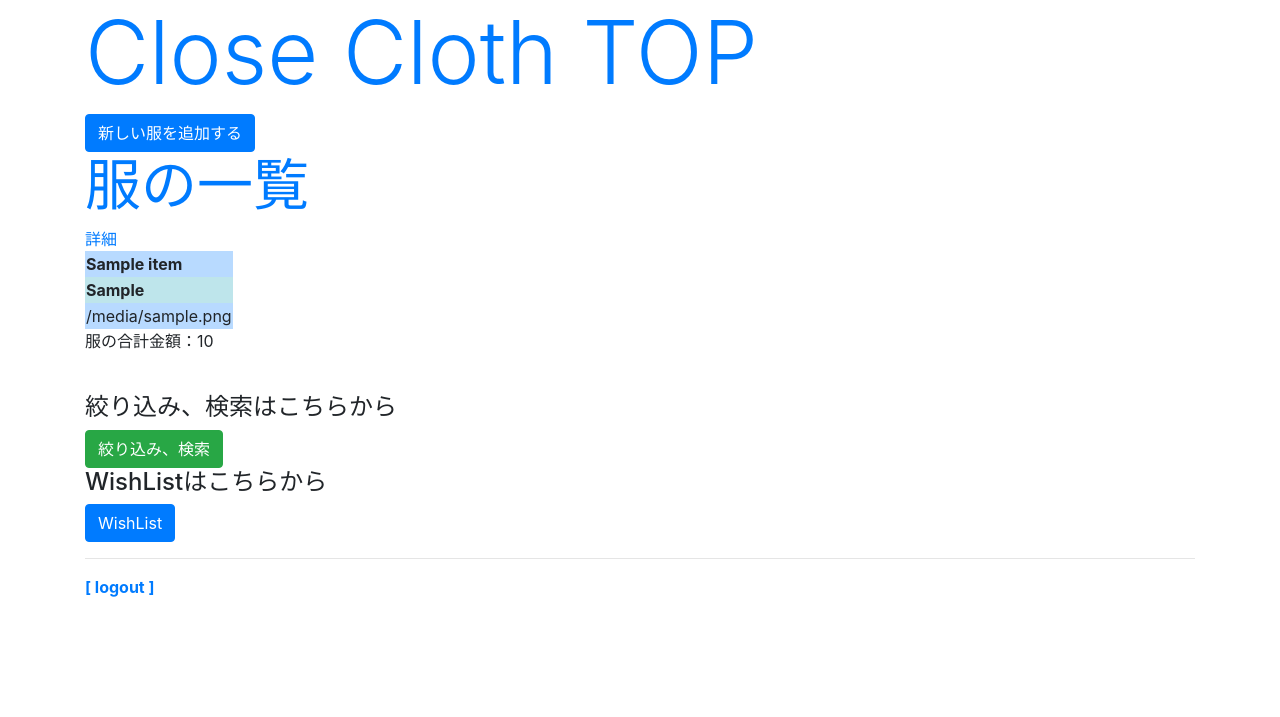
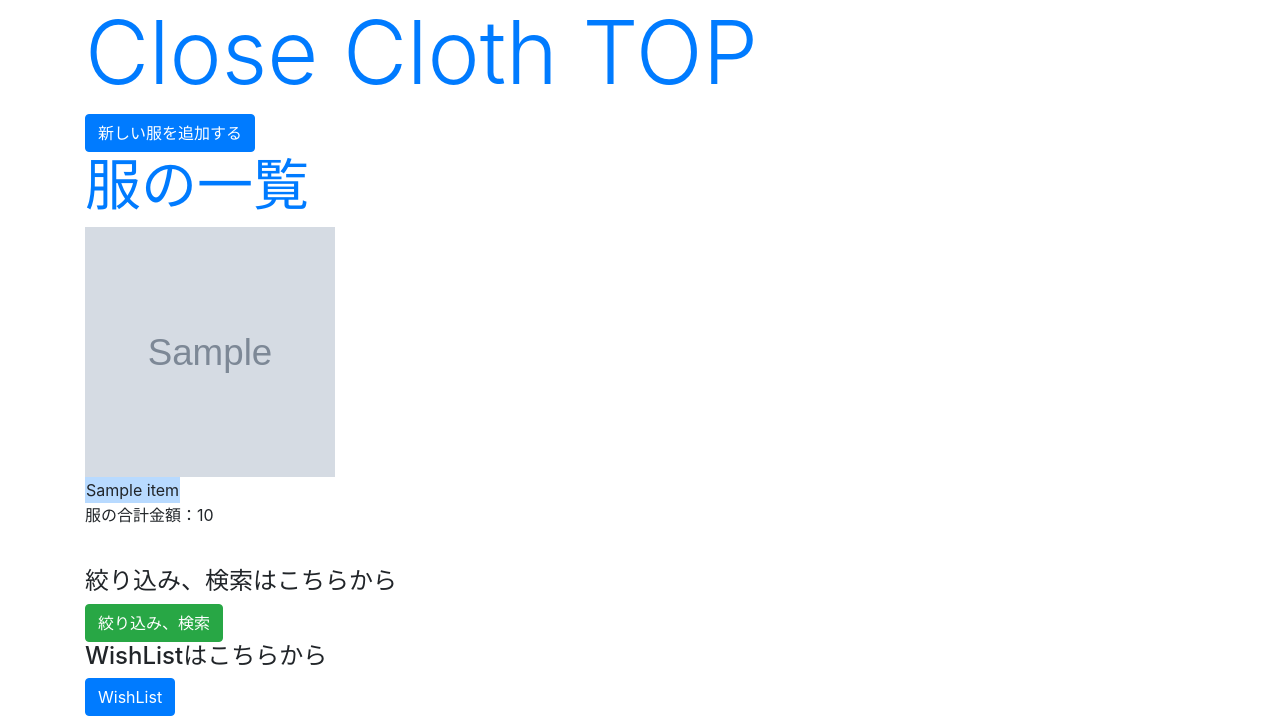
Before and after one commit to kimuson13/close-cloth, a Django app: template cloth_manage/clothes/templates/clothes/top.html in a window 1280 px wide. Shown: the part 56-773 px from the top of the page. Before the commit the page ends 653 px from the top, so only its background shows below. Run offline with Django 3.2, Linux system fonts and the light colour scheme; the template is opened without the code that fills it: most values are stand-ins (such as "Sample title", 1, 10 or a date in 2020); grey boxes marked "Sample" are stand-in pictures; some libraries are stand-ins or nearby versions.

Commit message:
修正途中

```diff
--- a/cloth_manage/clothes/templates/clothes/top.html
+++ b/cloth_manage/clothes/templates/clothes/top.html
@@ -9,26 +9,16 @@
 {% block content %}
 <a class="btn btn-primary" href="{% url 'post' %}">新しい服を追加する</a>
 <h1 class="display-4 text-primary">服の一覧</h1>
-{% for item in data %}
 <table class="table-primary">
-    <thead class="thead-dark">
-        <tr>
-            <th>{{item.brand_name}}</th>
-        </tr>
-    </thead>
-    <tbody>
-        <tr>
-            <th class="table-info">{{item.itme_info}}</th>
-        </tr>
-        <tr>
-            <td>{{item.post_images}}</td>
-        </tr>
-        <tr>
-            <a href="{% url 'detail' %}">詳細</a>
-        </tr>
-    </tbody>
+    {% for item in data %}
+    <tr>
+        <td>{{item.cloth_name}}</td>
+    </tr>
+    <tr>
+        <img src="{{ MEDIA_URL }}{{data.wanted_images}}">
+    </tr>
+    {% endfor %}
 </table>
-{% endfor %}
 <p>服の合計金額：{{sum_price}}</p>
 <br>
 <h1 class="h4">絞り込み、検索はこちらから</h1>
```
